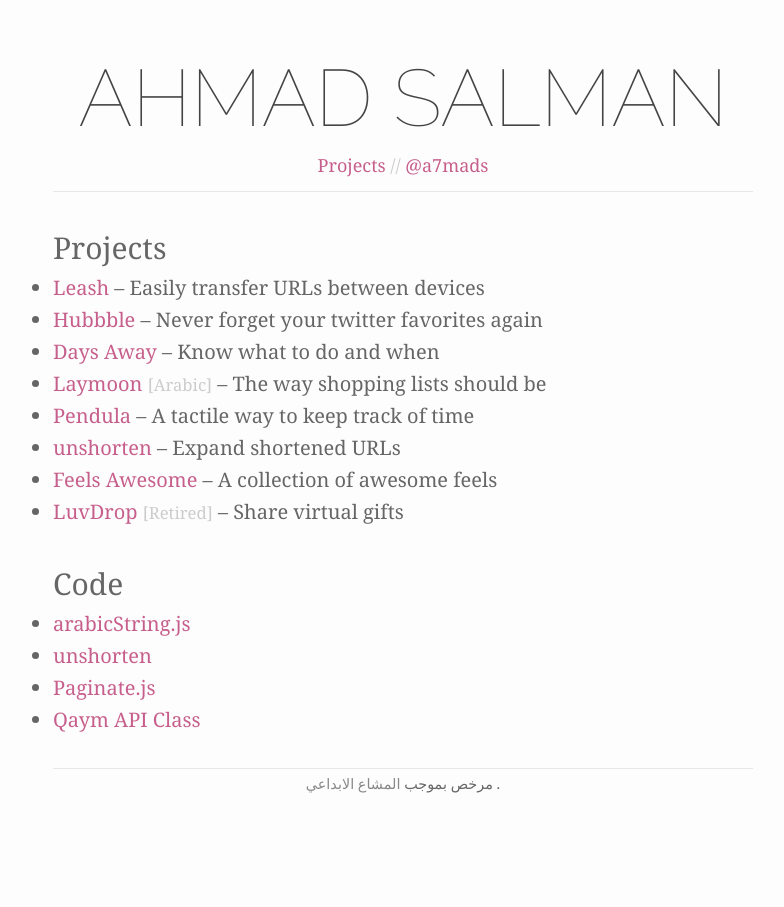
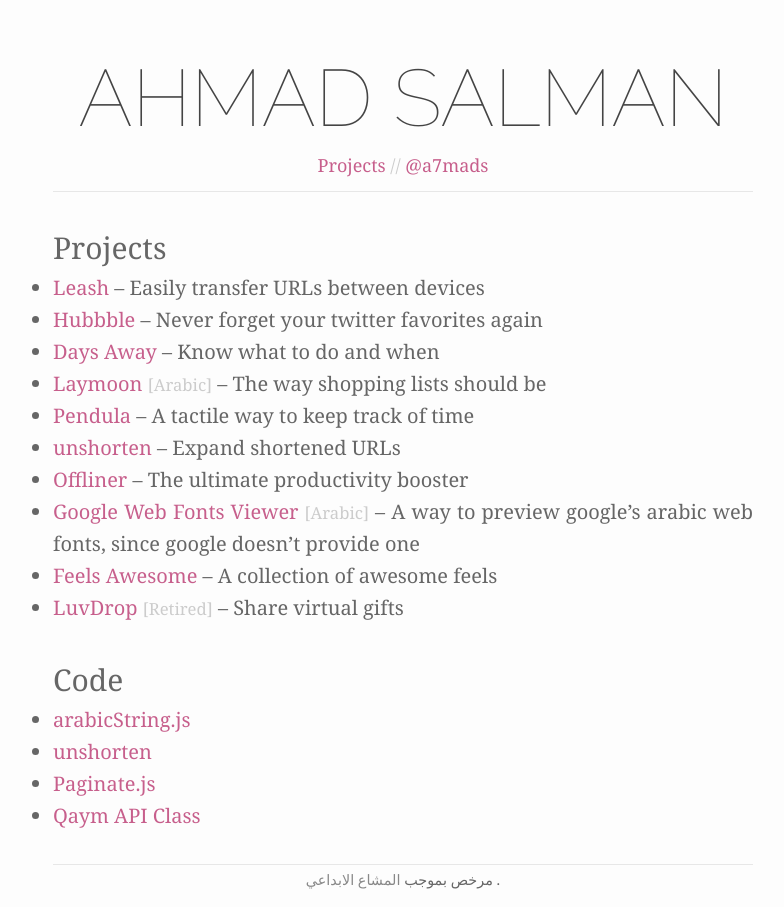
Before and after one commit to githubber/ahmads.github.com, a Jekyll site: the page built from projects/index.md, in a window 1280 px wide. Shown: the whole page, without its empty margins (237-1021 px from the left). Built offline with Jekyll 4.4.1, drawn with Linux system fonts in a browser that asks for light colours; some web fonts are replaced; Markdown is read by kramdown in place of the engine named in the settings.

Commit message:
more projects

```diff
--- a/projects/index.md
+++ b/projects/index.md
@@ -12,6 +12,8 @@
 * [Laymoon](https://itunes.apple.com/us/app/lymwn-qaymt-mqady-w-tswq/id670554449?mt=8) <small class="faded">[Arabic]</small> – The way shopping lists should be
 * [Pendula](https://itunes.apple.com/us/app/pendula/id647592235?mt=8) – A tactile way to keep track of time
 * [unshorten](https://itunes.apple.com/us/app/unshorten/id547680908?mt=8) – Expand shortened URLs
+* [Offliner](http://ahmad.io/offliner) – The ultimate productivity booster
+* [Google Web Fonts Viewer](http://ahmad.io/arabic-google-webfonts) <small class="faded">[Arabic]</small> – A way to preview google's arabic web fonts, since google doesn't provide one
 * [Feels Awesome](http://feelsawesome.as.sa) – A collection of awesome feels
 * [LuvDrop](http://luvdrop.me) <small class="faded">[Retired]</small> – Share virtual gifts
 
```
